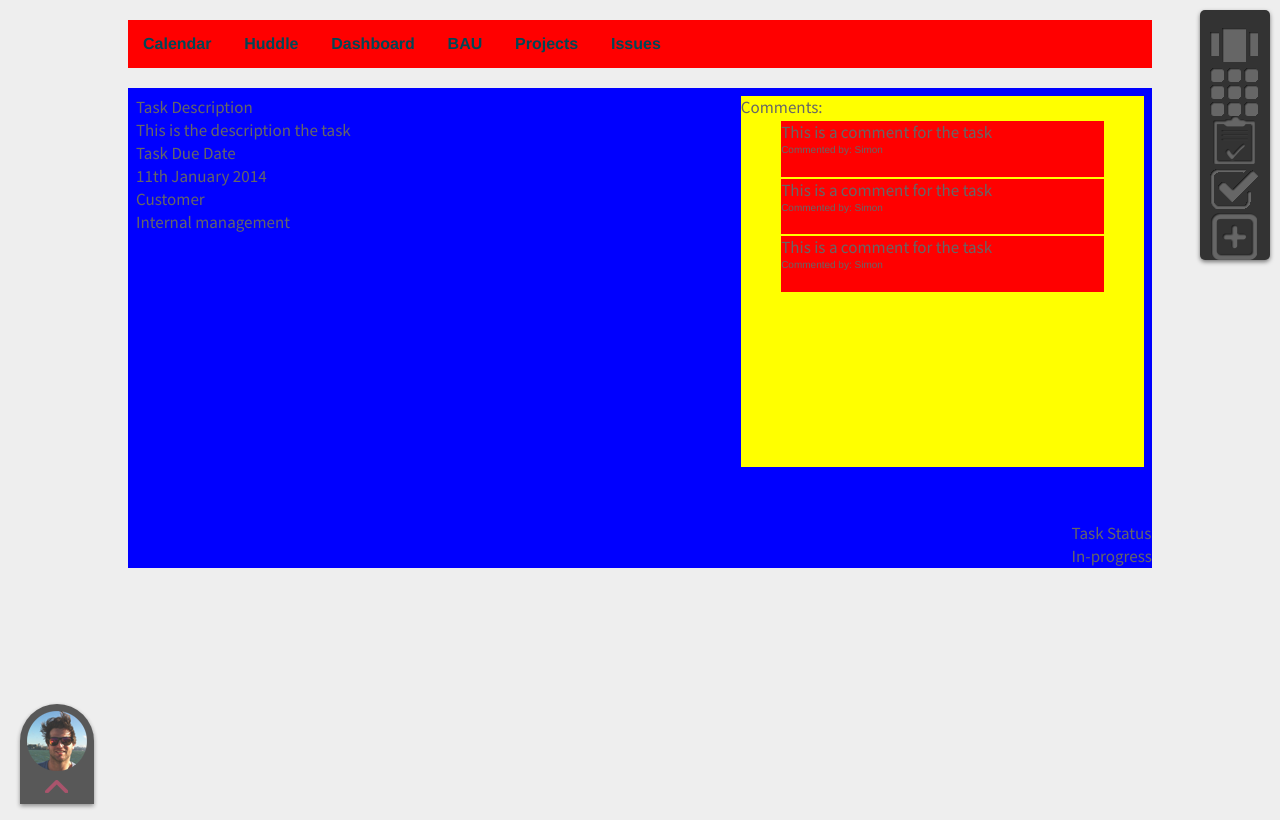
After one commit to whittakersc/waza-task, a Rails app: page /task/show in a window 1280 px wide. The commit adds this page. Run offline with Rails 7, Linux system fonts and the light colour scheme; style sheets or scripts are compiled from the project's sources; some libraries are stand-ins or nearby versions.

Commit message:
created show page, tweaked Carousel JS to include click option.

```diff
--- a/app/assets/stylesheets/task.css.scss
+++ b/app/assets/stylesheets/task.css.scss
@@ -4,11 +4,9 @@
 
  /*--------index settings -----*/
 .nav_container {
-
   width: 80%;
   margin: 20px auto;
   background-color: red;
-
 }
 
 .nav_container li {
@@ -20,6 +18,42 @@
   font-size: 16px;
   padding: 15px;
   text-decoration: none;
+}
+
+.card_show_container {
+  padding: 8px;
+  position: relative;
+  background-color: blue;
+  height: 60%;
+  width: 80%;
+  margin: 0 auto;
+}
+
+.left_block {
+  width: 40%;
+  float: left;
+}
+
+.comment_list_container {
+  float: right;
+  background-color: yellow;
+  height: 80%;
+  width: 40%;
+}
+
+.comment_container {
+  position: relative;
+  overflow: hidden;
+  width: 80%;
+  height: 15%;
+  background-color: red;
+  margin: 2px auto;
+}
+
+.status_position {
+  position: absolute;
+  right: 0;
+  bottom: 0;
 }
 
 /*.view_container {
@@ -39,7 +73,7 @@
   overflow:hidden;
   margin: 10% auto;
 }
-#view_carousel li {
+#view_carousel li, #view_carousel img {
   visibility:hidden; /* hide images until carousel positions them */
   cursor:pointer;
   width: 60%;
--- a/app/views/task/_tasks_card.html.erb
+++ b/app/views/task/_tasks_card.html.erb
@@ -24,6 +24,7 @@
  	  <p>Task description</p>
  	  <p>Due Date</p>
  	  <p>Customer</p>
+ 	  <p>Status</p>
  	  <div class="comments_container">
  	  	Comments
  	  </div>
--- /dev/null
+++ b/app/views/task/show.html.erb
@@ -0,0 +1,47 @@
+<div class="nav_container">
+  <ul>
+    <li><%= link_to 'Calendar', task_calendar_path %></li>
+    <li><%= link_to 'Huddle', task_huddle_path %></li>
+    <li><%= link_to 'Dashboard', task_dashboard_path %></li>
+    <li><%= link_to 'BAU', task_baus_path %></li>
+    <li><%= link_to 'Projects', task_projects_path %></li>
+    <li><%= link_to 'Issues', task_issues_path %></li>
+  </ul>
+</div>
+
+<div class="card_show_container">
+
+<div class="left_block">
+ 	  <p>Task Description</p>
+ 	  <p>This is the description the task</p>
+
+ 	  <p>Task Due Date</p>
+ 	  <p>11th January 2014</p>
+
+ 	  <p>Customer</p>
+ 	  <p>Internal management</p>
+</div>
+
+  <div class="comment_list_container">
+      <p>Comments:</p>
+    <div class="comment_container">
+      <p>This is a comment for the task</p>
+      <span> Commented by: Simon </span>
+    </div>
+    <div class="comment_container">
+      <p>This is a comment for the task</p>
+      <span> Commented by: Simon </span>
+    </div>
+    <div class="comment_container">
+      <p>This is a comment for the task</p>
+      <span> Commented by: Simon </span>
+    </div>
+  </div>
+
+  <div class="status_position">
+     <p>Task Status</p>
+     <p>In-progress</p>
+   </div>
+
+
+</div>
--- a/config/routes.rb
+++ b/config/routes.rb
@@ -10,6 +10,7 @@ Task::Application.routes.draw do
   get "task/dashboard"
   get "task/issues"
   get "task/calendar"
+  get "task/show"
   get "accountsfile/index"
 
   # The priority is based upon order of creation: first created -> highest priority.
```
Also changed, not shown: app/views/task/baus.html.erb (+10 -9 lines), app/assets/javascripts/jquery.waterwheelCarousel.js.
